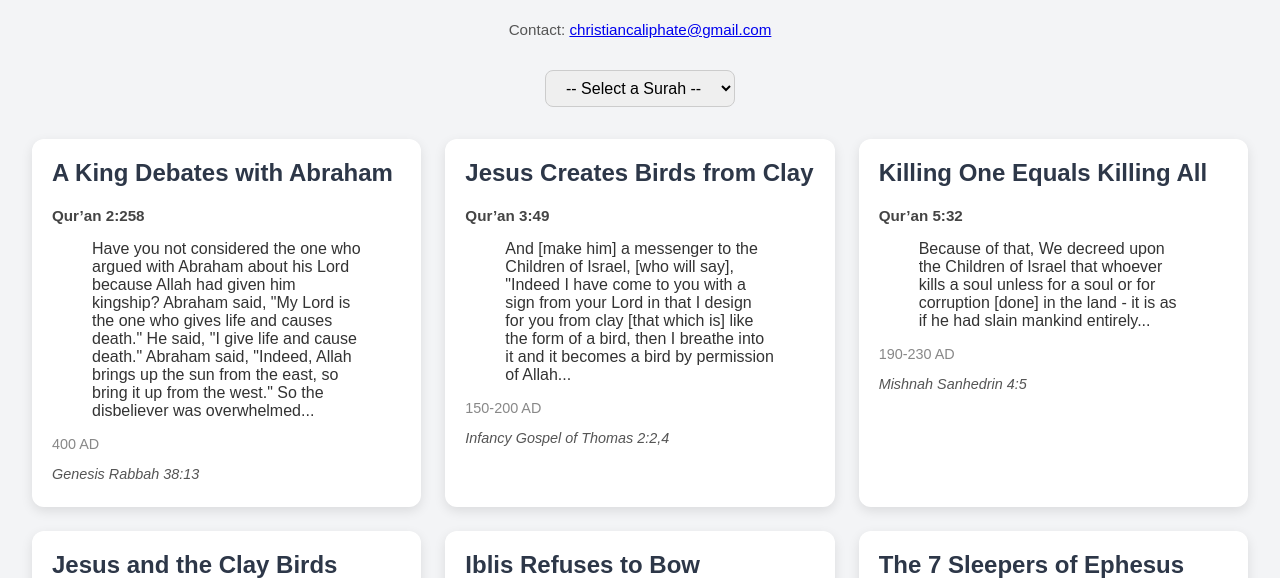
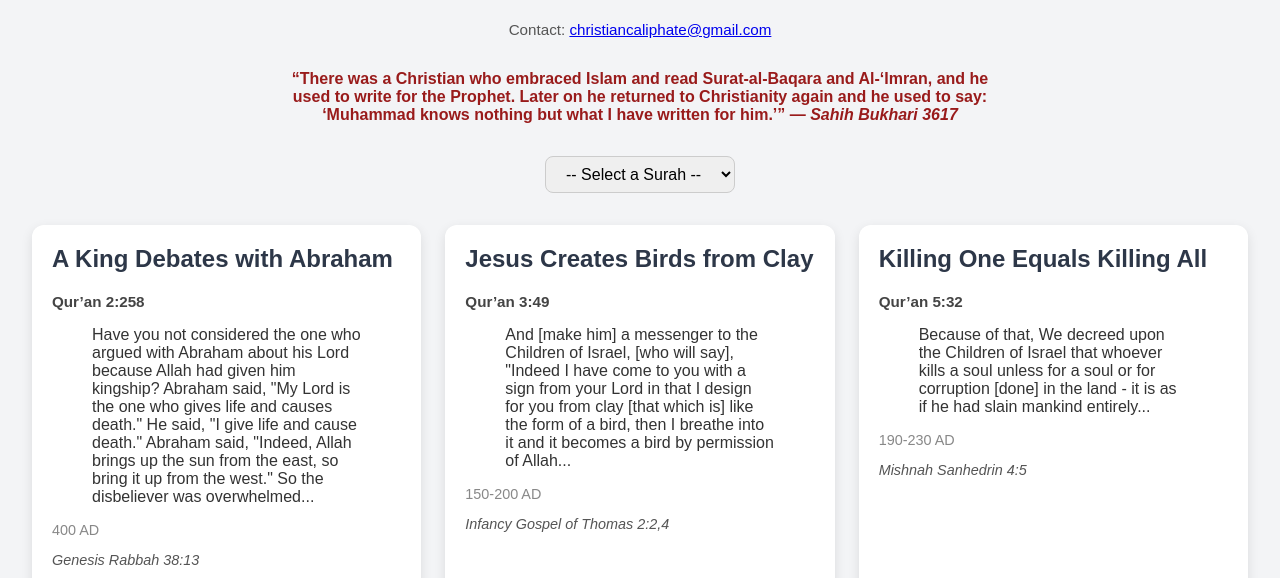
Before and after one commit to christiankhalifa/sourcesofthequran, a plain HTML site: page index.html in a window 1280 px wide. Shown: the part 522-1100 px from the top of the page. Drawn offline with Linux system fonts and the light colour scheme.

Commit message:
Added the haddith

```diff
--- a/index.html
+++ b/index.html
@@ -203,6 +203,10 @@
     <span class="legend-item"><span class="box weak"></span> &lt; 60% Weak</span>
   </div>
  -->
+
+  <p style="max-width: 720px; margin: 0 auto 2rem auto; text-align: center; color: #991b1b; font-weight: bold;">
+    “There was a Christian who embraced Islam and read Surat-al-Baqara and Al-‘Imran, and he used to write for the Prophet. Later on he returned to Christianity again and he used to say: ‘Muhammad knows nothing but what I have written for him.’” — <em>Sahih Bukhari 3617</em>
+  </p>
 
 
   <select id="chapterFilter">
```
